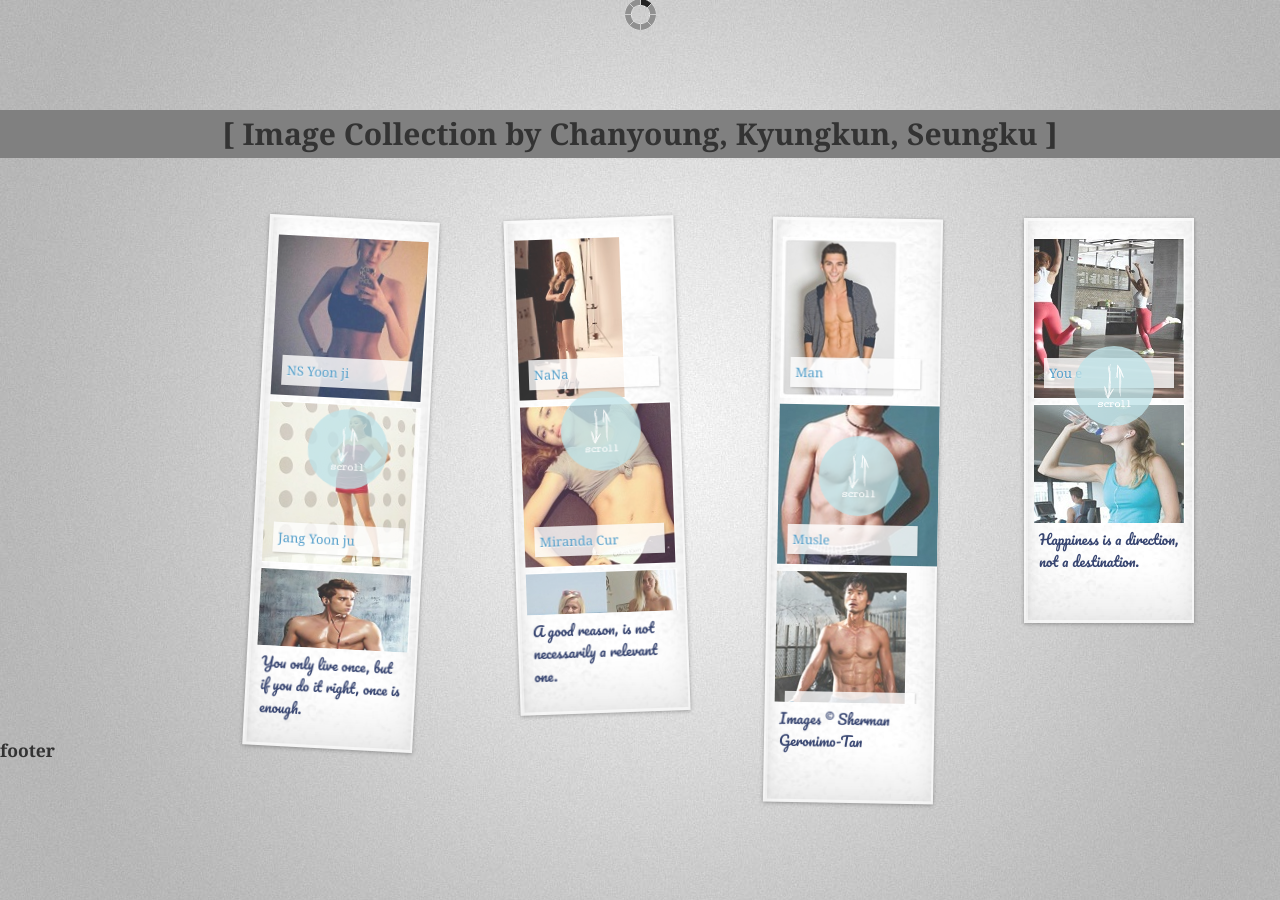
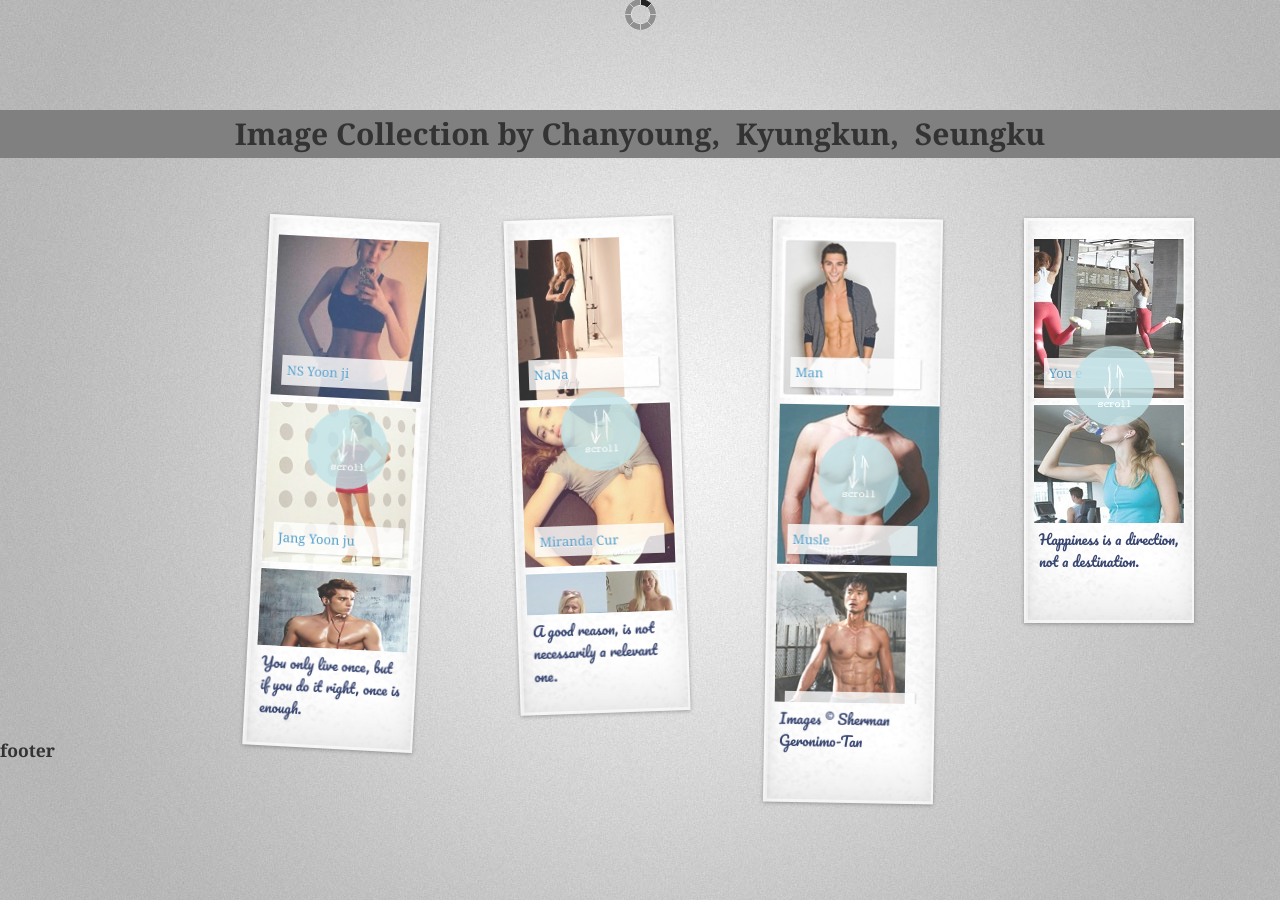
Before and after one commit to cy-p/cy-p.github.com, a Jekyll site: the page index.html, which Jekyll copies as it is, in a window 1280 px wide. Built offline with Jekyll 4.4.1, drawn with Linux system fonts in a browser that asks for light colours; nearby versions of some CDN libraries; some web fonts are replaced.

Commit message:
Update index.html

```diff
--- a/index.html
+++ b/index.html
@@ -47,7 +47,7 @@
            <frame scrolling="auto" noresize>
             <div class="vc-loader"></div>
        </div><!-- //vc-container -->
-   <h1 align="center">[ Image Collection by Chanyoung,  Kyungkun,  Seungku ]</h1>
+   <h1 align="center"> Image Collection by Chanyoung,&nbsp&nbspKyungkun,&nbsp&nbspSeungku</h1>
 
      </div> <!-- 헤더 -->
 
```
